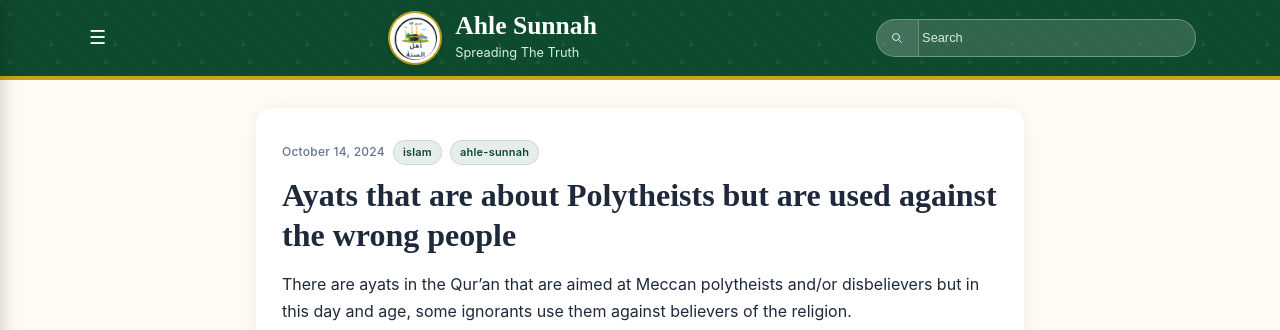
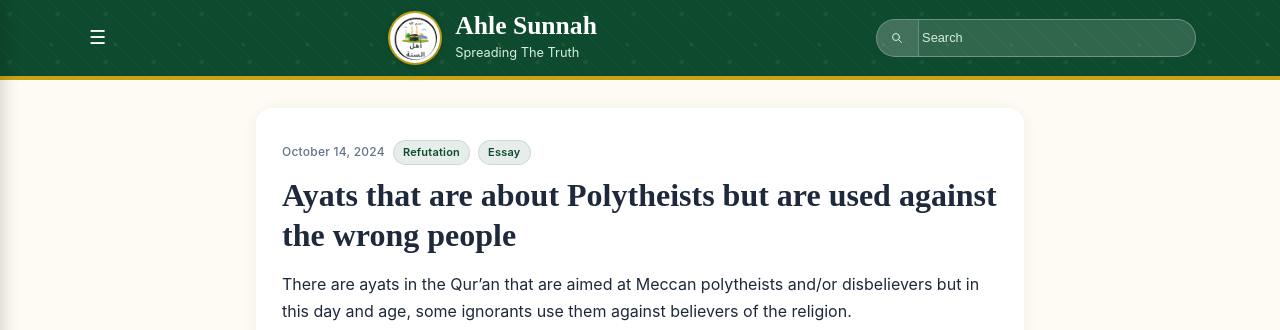
Before and after one commit to Fali17/ahlesunnah, a Jekyll site: the page built from _posts/2024-10-14-ayats-that-are-about-polytheists-but-are-used-against-the-wr.md, in a window 1280 px wide and 900 px high. Shown: the top 330 px of the window. Built offline with Jekyll 4.4.1, drawn with Linux system fonts in a browser that asks for light colours.

Commit message:
Update 2024-10-14-ayats-that-are-about-polytheists-but-are-used-against-the-wr.md

```diff
--- a/_posts/2024-10-14-ayats-that-are-about-polytheists-but-are-used-against-the-wr.md
+++ b/_posts/2024-10-14-ayats-that-are-about-polytheists-but-are-used-against-the-wr.md
@@ -2,7 +2,7 @@
 layout: post
 title: "Ayats that are about Polytheists but are used against the wrong people"
 date: 2024-10-14 15:52:00 +0000
-tags: [islam, ahle-sunnah]
+tags: [Refutation,Essay]
 ---
 
 There are ayats in the Qur’an that are aimed at Meccan polytheists and/or disbelievers but in this day and age, some ignorants use them against believers of the religion.
```
